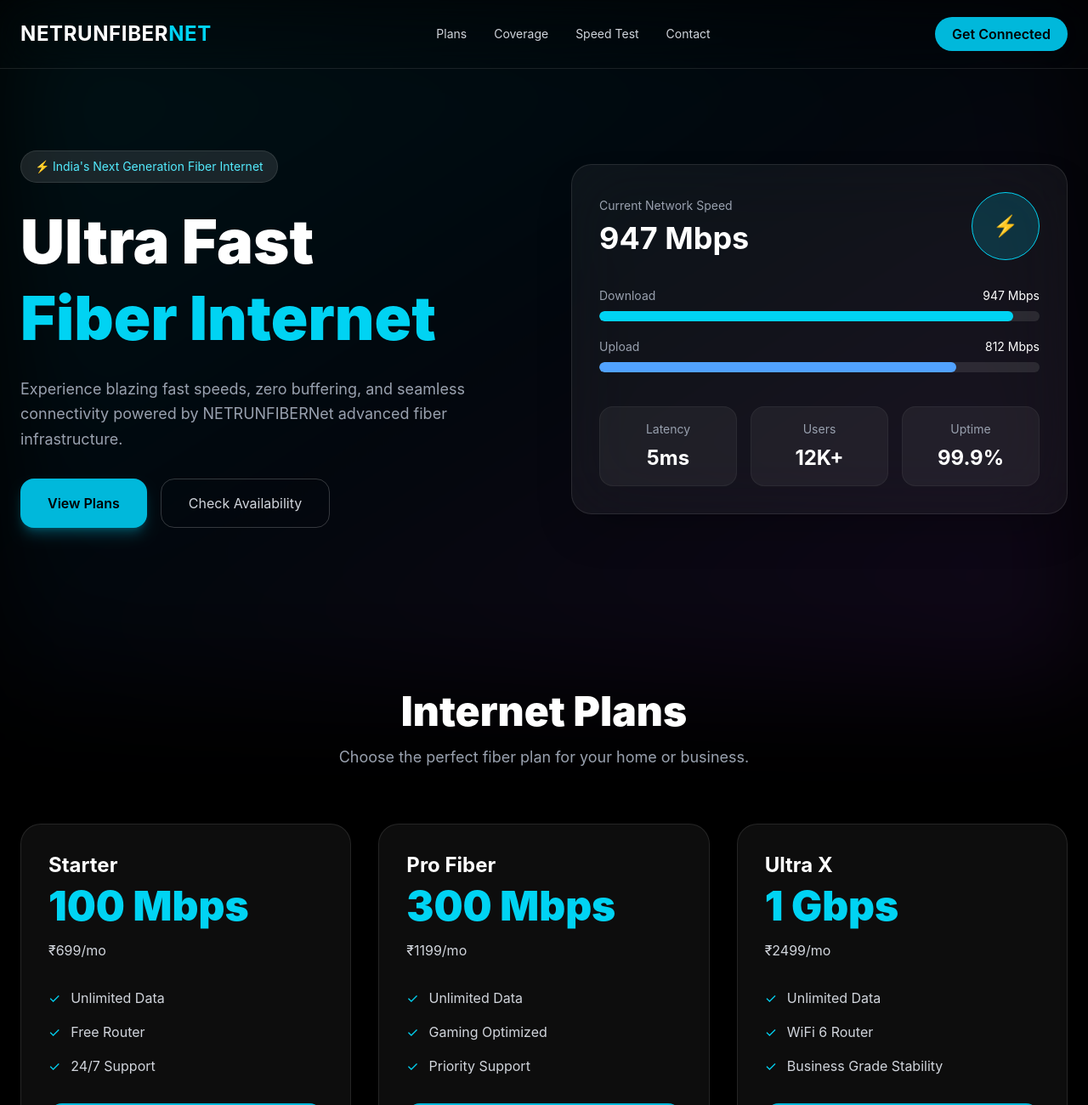
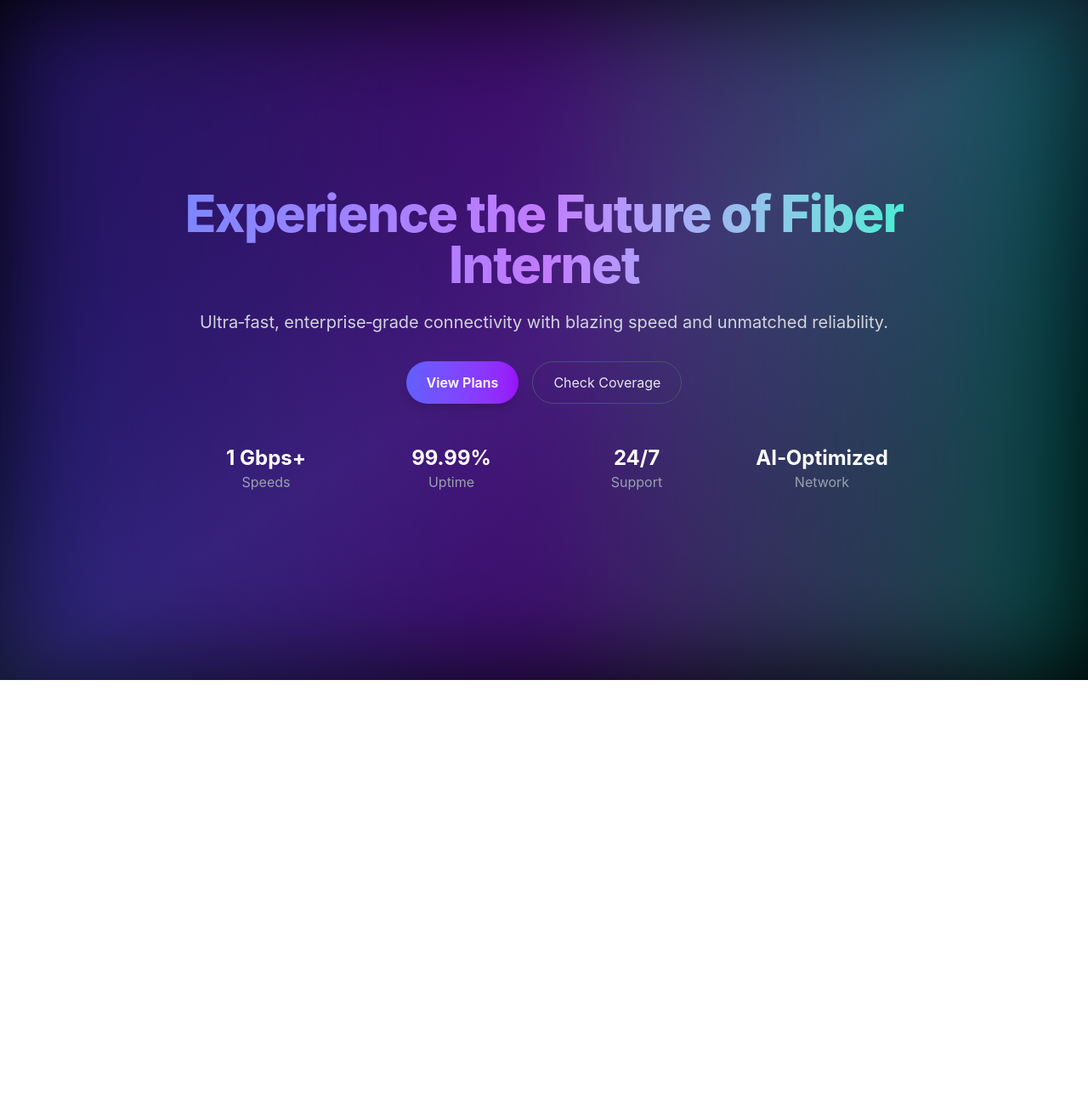
Before and after one commit to sharath3-art/AI-COMMAND-CENTER, a React (Vite) app: page / in a window 1280 px wide. Shown: the top 1300 px of the page at 85% size. After the commit the page ends 800 px from the top, so only its background shows below. Built offline with nearby package versions, Linux system fonts and the light colour scheme.

Commit message:
premium NETRUNFIBER UI

```diff
--- a/package.json
+++ b/package.json
@@ -11,6 +11,7 @@
   },
   "dependencies": {
     "@tailwindcss/vite": "^4.3.0",
+    "framer-motion": "^12.38.0",
     "react": "^19.2.6",
     "react-dom": "^19.2.6"
   },
--- a/src/App.jsx
+++ b/src/App.jsx
@@ -1,224 +1,60 @@
-export default function WifiProviderLanding() {
-  const plans = [
-    {
-      name: 'Starter',
-      speed: '100 Mbps',
-      price: '₹699/mo',
-      features: ['Unlimited Data', 'Free Router', '24/7 Support'],
-    },
-    {
-      name: 'Pro Fiber',
-      speed: '300 Mbps',
-      price: '₹1199/mo',
-      features: ['Unlimited Data', 'Gaming Optimized', 'Priority Support'],
-    },
-    {
-      name: 'Ultra X',
-      speed: '1 Gbps',
-      price: '₹2499/mo',
-      features: ['Unlimited Data', 'WiFi 6 Router', 'Business Grade Stability'],
-    },
-  ]
 
+// Hero.jsx
+import { motion } from "framer-motion";
+
+export default function Hero() {
   return (
-    <div className="min-h-screen bg-black text-white overflow-hidden">
-      {/* Background Glow */}
-      <div className="absolute inset-0 bg-gradient-to-br from-cyan-500/10 via-blue-500/5 to-purple-500/10 blur-3xl" />
+    <section className="relative min-h-screen flex items-center justify-center bg-gradient-to-br from-black via-gray-900 to-black text-white overflow-hidden">
+      {/* Animated background gradient */}
+      <motion.div
+        initial={{ opacity: 0 }}
+        animate={{ opacity: 0.4 }}
+        transition={{ duration: 2 }}
+        className="absolute inset-0 bg-gradient-to-r from-indigo-600 via-purple-600 to-teal-500 blur-3xl opacity-30"
+      />
 
-      {/* Navbar */}
-      <nav className="relative z-10 flex items-center justify-between px-6 py-5 border-b border-white/10 backdrop-blur-xl">
-        <div>
-          <h1 className="text-2xl font-bold tracking-wide">
-            NETRUNFIBER<span className="text-cyan-400">NET</span>
+      <div className="relative z-10 text-center px-6 max-w-4xl">
+        {/* Headline */}
+        <h1 className="text-5xl md:text-6xl font-extrabold tracking-tight bg-clip-text text-transparent bg-gradient-to-r from-indigo-400 via-purple-400 to-teal-300">
+          Experience the Future of Fiber Internet
         </h1>
+
+        {/* Subheadline */}
+        <p className="mt-6 text-lg md:text-xl text-gray-300">
+          Ultra‑fast, enterprise‑grade connectivity with blazing speed and
+          unmatched reliability.
+        </p>
+
+        {/* CTA Buttons */}
+        <div className="mt-8 flex flex-col sm:flex-row gap-4 justify-center">
+          <button className="px-6 py-3 rounded-full bg-gradient-to-r from-indigo-500 to-purple-600 text-white font-semibold shadow-lg hover:opacity-90 transition">
+            View Plans
+          </button>
+          <button className="px-6 py-3 rounded-full border border-gray-600 text-gray-200 hover:bg-gray-800 transition">
+            Check Coverage
+          </button>
         </div>
 
-        <div className="hidden md:flex gap-8 text-sm text-gray-300">
-          <a href="#plans" className="hover:text-white transition">Plans</a>
-          <a href="#coverage" className="hover:text-white transition">Coverage</a>
-          <a href="#speed" className="hover:text-white transition">Speed Test</a>
-          <a href="#contact" className="hover:text-white transition">Contact</a>
+        {/* Network Stats */}
+        <div className="mt-12 grid grid-cols-2 sm:grid-cols-4 gap-6 text-gray-400">
+          <div>
+            <p className="text-2xl font-bold text-white">1 Gbps+</p>
+            <span>Speeds</span>
           </div>
-
-        <button className="bg-cyan-500 hover:bg-cyan-400 text-black font-semibold px-5 py-2 rounded-full transition">
-          Get Connected
-        </button>
-      </nav>
-
-      {/* Hero Section */}
-      <section className="relative z-10 px-6 py-24 max-w-7xl mx-auto grid lg:grid-cols-2 gap-16 items-center">
           <div>
-          <div className="inline-flex items-center gap-2 bg-white/10 border border-white/10 rounded-full px-4 py-2 mb-6 text-sm text-cyan-300">
-            ⚡ India's Next Generation Fiber Internet
+            <p className="text-2xl font-bold text-white">99.99%</p>
+            <span>Uptime</span>
           </div>
-
-          <h2 className="text-5xl md:text-7xl font-black leading-tight mb-6">
-            Ultra Fast
-            <span className="block text-cyan-400">Fiber Internet</span>
-          </h2>
-
-          <p className="text-gray-400 text-lg leading-relaxed max-w-xl mb-8">
-            Experience blazing fast speeds, zero buffering, and seamless connectivity powered by NETRUNFIBERNet advanced fiber infrastructure.
-          </p>
-
-          <div className="flex flex-wrap gap-4">
-            <button className="bg-cyan-500 hover:bg-cyan-400 text-black font-semibold px-8 py-4 rounded-2xl transition shadow-lg shadow-cyan-500/30">
-              View Plans
-            </button>
-
-            <button className="border border-white/20 hover:border-cyan-400 px-8 py-4 rounded-2xl transition text-gray-300 hover:text-white">
-              Check Availability
-            </button>
+          <div>
+            <p className="text-2xl font-bold text-white">24/7</p>
+            <span>Support</span>
           </div>
-        </div>
-
-        {/* Hero Card */}
-        <div className="relative">
-          <div className="bg-white/5 border border-white/10 rounded-3xl p-8 backdrop-blur-2xl shadow-2xl">
-            <div className="flex justify-between items-center mb-8">
           <div>
-                <p className="text-gray-400 text-sm">Current Network Speed</p>
-                <h3 className="text-4xl font-bold mt-2">947 Mbps</h3>
-              </div>
-
-              <div className="w-20 h-20 rounded-full bg-cyan-500/20 border border-cyan-400 flex items-center justify-center text-cyan-300 text-2xl">
-                ⚡
-              </div>
-            </div>
-
-            <div className="space-y-5">
-              <div>
-                <div className="flex justify-between text-sm mb-2">
-                  <span className="text-gray-400">Download</span>
-                  <span>947 Mbps</span>
-                </div>
-                <div className="h-3 rounded-full bg-white/10 overflow-hidden">
-                  <div className="h-full w-[94%] bg-cyan-400 rounded-full" />
-                </div>
-              </div>
-
-              <div>
-                <div className="flex justify-between text-sm mb-2">
-                  <span className="text-gray-400">Upload</span>
-                  <span>812 Mbps</span>
-                </div>
-                <div className="h-3 rounded-full bg-white/10 overflow-hidden">
-                  <div className="h-full w-[81%] bg-blue-400 rounded-full" />
-                </div>
-              </div>
-            </div>
-
-            <div className="grid grid-cols-3 gap-4 mt-10">
-              <div className="bg-white/5 rounded-2xl p-4 text-center border border-white/5">
-                <p className="text-gray-400 text-sm">Latency</p>
-                <h4 className="text-2xl font-bold mt-2">5ms</h4>
-              </div>
-
-              <div className="bg-white/5 rounded-2xl p-4 text-center border border-white/5">
-                <p className="text-gray-400 text-sm">Users</p>
-                <h4 className="text-2xl font-bold mt-2">12K+</h4>
-              </div>
-
-              <div className="bg-white/5 rounded-2xl p-4 text-center border border-white/5">
-                <p className="text-gray-400 text-sm">Uptime</p>
-                <h4 className="text-2xl font-bold mt-2">99.9%</h4>
-              </div>
+            <p className="text-2xl font-bold text-white">AI‑Optimized</p>
+            <span>Network</span>
           </div>
         </div>
       </div>
     </section>
-
-      {/* Plans Section */}
-      <section id="plans" className="relative z-10 px-6 py-24 max-w-7xl mx-auto">
-        <div className="text-center mb-16">
-          <h2 className="text-5xl font-black mb-4">Internet Plans</h2>
-          <p className="text-gray-400 text-lg">
-            Choose the perfect fiber plan for your home or business.
-          </p>
-        </div>
-
-        <div className="grid md:grid-cols-3 gap-8">
-          {plans.map((plan) => (
-            <div
-              key={plan.name}
-              className="bg-white/5 border border-white/10 rounded-3xl p-8 backdrop-blur-xl hover:border-cyan-400 transition duration-300"
-            >
-              <h3 className="text-2xl font-bold mb-2">{plan.name}</h3>
-              <p className="text-cyan-400 text-5xl font-black mb-4">
-                {plan.speed}
-              </p>
-              <p className="text-gray-300 mb-8">{plan.price}</p>
-
-              <ul className="space-y-4 mb-8">
-                {plan.features.map((feature) => (
-                  <li key={feature} className="flex items-center gap-3 text-gray-300">
-                    <span className="text-cyan-400">✓</span>
-                    {feature}
-                  </li>
-                ))}
-              </ul>
-
-              <button className="w-full bg-cyan-500 hover:bg-cyan-400 text-black font-semibold py-3 rounded-2xl transition">
-                Choose Plan
-              </button>
-            </div>
-          ))}
-        </div>
-      </section>
-
-      {/* Coverage */}
-      <section id="coverage" className="relative z-10 px-6 py-24 max-w-7xl mx-auto">
-        <div className="bg-gradient-to-r from-cyan-500/10 to-blue-500/10 border border-white/10 rounded-3xl p-10 backdrop-blur-2xl">
-          <div className="grid lg:grid-cols-2 gap-10 items-center">
-            <div>
-              <h2 className="text-5xl font-black mb-6">
-                Expanding High-Speed Coverage
-              </h2>
-
-              <p className="text-gray-400 text-lg leading-relaxed mb-8">
-                NETRUNFIBERNet is rapidly expanding across cities with next-generation fiber infrastructure.
-              </p>
-
-              <div className="flex gap-4 flex-wrap">
-                <button className="bg-cyan-500 hover:bg-cyan-400 text-black font-semibold px-6 py-3 rounded-2xl transition">
-                  Check Coverage
-                </button>
-
-                <button className="border border-white/20 px-6 py-3 rounded-2xl hover:border-cyan-400 transition">
-                  View Network Map
-                </button>
-              </div>
-            </div>
-
-            <div className="bg-black/40 border border-white/10 rounded-3xl h-80 flex items-center justify-center text-gray-500 text-xl">
-              🌐 Interactive Coverage Map
-            </div>
-          </div>
-        </div>
-      </section>
-
-      {/* Footer */}
-      <footer
-        id="contact"
-        className="relative z-10 border-t border-white/10 px-6 py-10 mt-16"
-      >
-        <div className="max-w-7xl mx-auto flex flex-col md:flex-row items-center justify-between gap-6">
-          <div>
-            <h3 className="text-2xl font-bold">
-              NETRUNFIBER<span className="text-cyan-400">NET</span>
-            </h3>
-            <p className="text-gray-500 mt-2">
-              Next-generation fiber internet infrastructure.
-            </p>
-          </div>
-
-          <div className="flex gap-6 text-gray-400 text-sm">
-            <a href="#" className="hover:text-white">Privacy</a>
-            <a href="#" className="hover:text-white">Support</a>
-            <a href="#" className="hover:text-white">Terms</a>
-          </div>
-        </div>
-      </footer>
-    </div>
-  )
+  );
 }
```
Also changed, not shown: 1 other file (tests, documents, lock files or other folders). Lines whose indentation alone changed are shown as unchanged.
